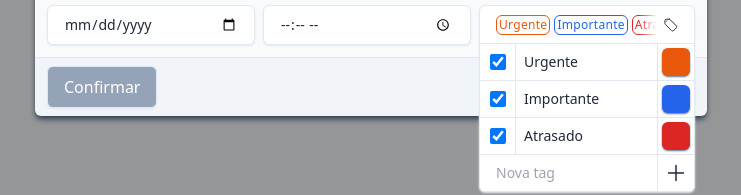
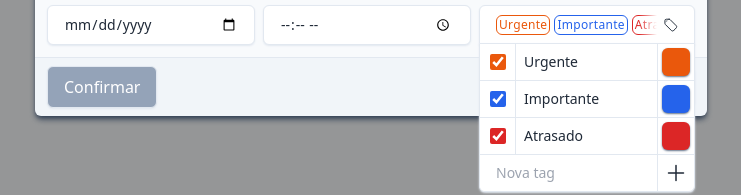
Before and after one commit to gustavotalvares/todo-list, a website: page src/index.html in a window 1280 px wide. Shown: the part 418-613 px from the top of the page, without its empty margins (269-1010 px from the left). Drawn offline with Linux system fonts and the light colour scheme.

Commit message:
Altera a cor dos checkbox para a cor selecionada no layout de seleção de tags

```diff
--- a/src/index.html
+++ b/src/index.html
@@ -108,7 +108,7 @@
                   <!-- Seleção e edição de tag -->
                   <div class="w-full flex">
                     <div class="flex-grow-0 flex-shrink-0 w-9 flex justify-center items-center border-r border-slate-200">
-                      <input id="default-checkbox" type="checkbox" checked class="w-4 h-4 text-blue-600 bg-gray-100 border-gray-300 rounded-md">
+                      <input type="checkbox" checked class="w-4 h-4 accent-orange-600 bg-gray-100 border-gray-300 rounded-md">
                     </div>
                     <input value="Urgente" class="flex-grow outline-none px-2 py-2 text-sm w-full border-r border-slate-200">
                     <div class="flex-grow-0 flex-shrink-0 w-7 m-1 shadow-sm shadow-slate-500 rounded-md bg-orange-600"></div>
@@ -118,7 +118,7 @@
                   <!-- Seleção e edição de tag -->
                   <div class="w-full flex">
                     <div class="flex-grow-0 flex-shrink-0 w-9 flex justify-center items-center border-r border-slate-200">
-                      <input id="default-checkbox" type="checkbox" checked value="" class="w-4 h-4 text-blue-600 bg-gray-100 border-gray-300 rounded-md">
+                      <input type="checkbox" checked value="" class="w-4 h-4 accent-blue-600 bg-gray-100 border-gray-300 rounded-md">
                     </div>
                     <input value="Importante" class="flex-grow outline-none px-2 py-2 text-sm w-full border-r border-slate-200">
                     <div class="flex-grow-0 flex-shrink-0 w-7 m-1 shadow-sm shadow-slate-500 rounded-md bg-blue-600"></div>
@@ -128,7 +128,7 @@
                   <!-- Seleção e edição de tag -->
                   <div class="w-full flex">
                     <div class="flex-grow-0 flex-shrink-0 w-9 flex justify-center items-center border-r border-slate-200">
-                      <input id="default-checkbox" type="checkbox" checked value="" class="w-4 h-4 text-blue-600 bg-gray-100 border-gray-300 rounded-md">
+                      <input type="checkbox" checked value="" class="w-4 h-4 accent-red-600 bg-gray-100 border-gray-300 rounded-md">
                     </div>
                     <input value="Atrasado" class="flex-grow outline-none px-2 py-2 text-sm w-full border-r border-slate-200">
                     <div class="flex-grow-0 flex-shrink-0 w-7 m-1 shadow-sm shadow-slate-500 rounded-md bg-red-600"></div>
```
Also changed, not shown: dist/output.css.
